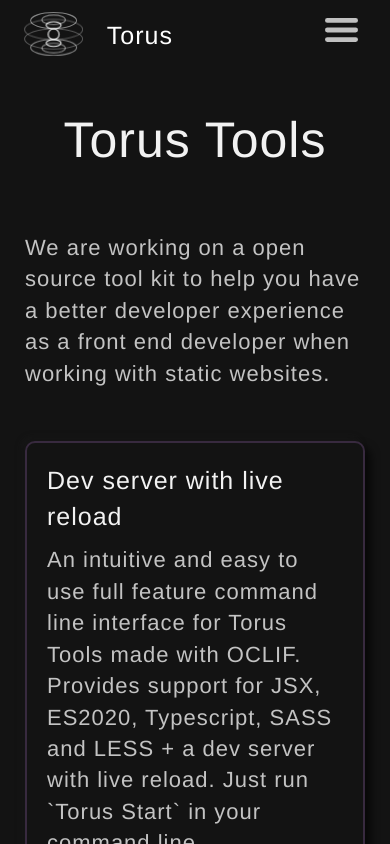
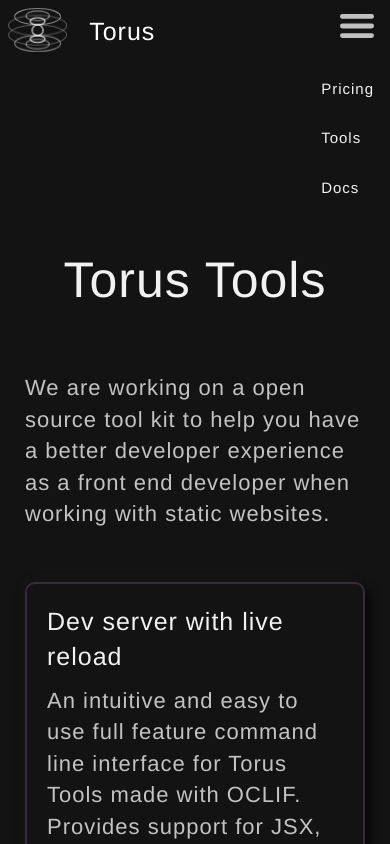
Before and after one commit to torus-tools/site, a plain HTML site: page tools.html in a window 390 px wide. Both pictures are taken after a click on the link 341 px from the left and 29 px from the top of the page. Shown: the top 844 px of the page. Drawn offline with Linux system fonts and the light colour scheme.

Commit message:
fixed responsive nav stuff

```diff
--- a/css/collapse.css
+++ b/css/collapse.css
@@ -181,7 +181,7 @@
   height: 60px;
   float: left;
   padding: 8px;
-  margin: auto;
+  margin-right: 14px;
 
 }
 
@@ -712,30 +712,7 @@
 
 /* COLLAPSE */
 
-/* Add a black background color to the top navigation */
-.topnav {
-  background-color: #050505;
-  overflow: hidden;
-  padding: 1% 4%;
-}
 
-/* Style the links inside the navigation bar */
-.topnav a {
-  float: left;
-  display: block;
-  color: #f2f2f2;
-  text-align: center;
-  padding: 14px 16px;
-  text-decoration: none;
-}
-
-.nav-logo {
-  font-size: 2.5rem;
-}
-.nav-links {
-  float: right;
-  font-size: 1.5rem;
-}
 
 td{
 
@@ -773,8 +750,31 @@
   margin: 0;
 }
 
-@media (min-width: 550px){
 
+.nav-links {
+  float: right;
+  font-size: 1.5rem;
+}
+
+
+/* Add a black background color to the top navigation */
+.topnav {
+  background-color: #050505;
+  overflow: hidden;
+}
+
+/* Style the links inside the navigation bar */
+.topnav a {
+  float: left;
+  display: block;
+  color: #f2f2f2;
+  padding: 14px 16px;
+  text-align: center;
+  text-decoration: none;
+}
+
+.topnav.nav-link, .topnav.icon{
+  padding: 14px 16px;
 }
 
 
@@ -816,6 +816,7 @@
     float: none;
     display: block;
     text-align: left;
+    padding: 14px 16px;
   }
 }
 
@@ -826,6 +827,11 @@
     margin-left: auto;
 }
 
+.nav-logo {
+  text-align: left;
+  font-size: 2.5rem;
+  padding-left: 0px !important;
+}
 
 @media (min-width: 768px){
   .grid-benefits{
--- a/js/collapse.js
+++ b/js/collapse.js
@@ -1,11 +1,7 @@
 /* Toggle between adding and removing the "responsive" class to topnav when the user clicks on the icon */
 function myFunction() {
-  var x = document.getElementById("myTopnav");
-  if (x.className === "topnav") {
-    x.className += " responsive";
-  } else {
-    x.className = "topnav";
-  }
+  var x = document.getElementsByClassName("topnav");
+  console.log(x[0].classList.toggle("responsive"))
 }
 
 
--- a/tools.html
+++ b/tools.html
@@ -139,6 +139,7 @@
 
 </div>
 </footer>
+<script src="js/collapse.js"></script>
 
 </body>
 </html>
```
Also changed, not shown: pricing.html (+1 -1 lines).
